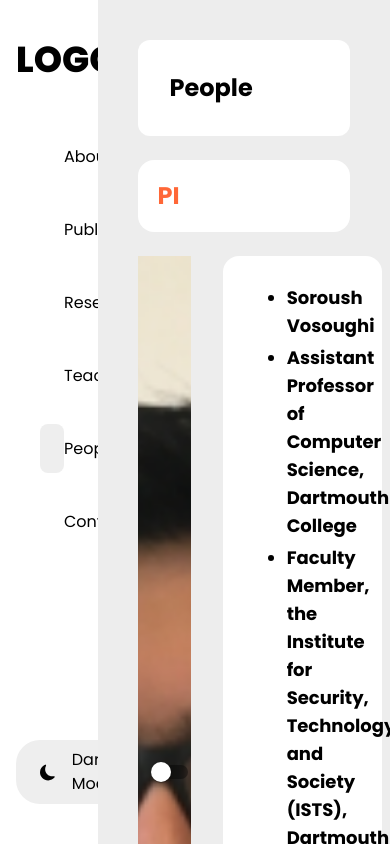
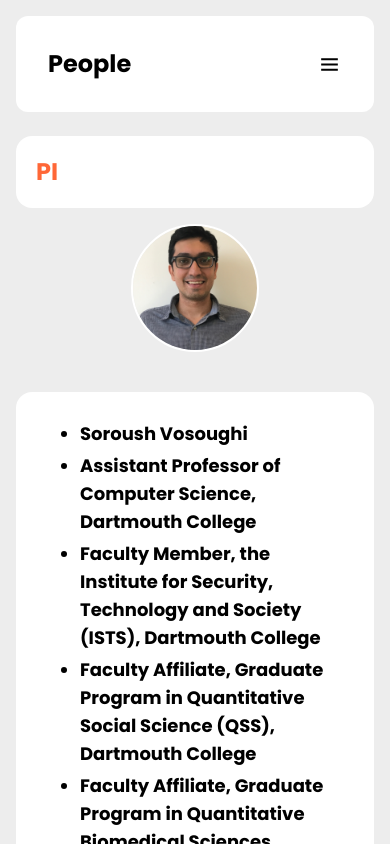
Before and after one commit to mugishap/minds-machines-society, a React (Vite) app: page /people in a window 390 px wide. Built offline with nearby package versions, Linux system fonts and the light colour scheme.

Commit message:
[feat]: Add responsiveness

```diff
--- a/index.html
+++ b/index.html
@@ -13,7 +13,7 @@
   <meta name="image" property="og:image"
     content="https://www.cs.dartmouth.edu/~soroush/images/all.jpeg" />
   <meta name="viewport" content="width=device-width, initial-scale=1.0" />
-  <link rel="shortcut icon" href="/favicon.png" />
+  <link rel="shortcut icon" href="/src/assets/images/logo.png" />
   <link rel="stylesheet" href="./src/index.css" />
 
   <link rel="preconnect" href="https://fonts.googleapis.com">
--- a/src/Pages.tsx
+++ b/src/Pages.tsx
@@ -11,6 +11,8 @@
 
 const Pages: React.FC<{}> = () => {
     const [theme, setTheme] = React.useState<'light' | 'dark'>("light")
+    const [showNavbar, setShowNavbar] = React.useState<boolean>(false)
+
     useEffect(() => {
         localStorage.setItem("theme", theme)
     }, [theme])
@@ -18,7 +20,9 @@
         <CommonContext.Provider
             value={{
                 theme,
-                setTheme
+                setTheme,
+                showNavbar,
+                setShowNavbar
             }}
         >
             <div className={`${theme === "dark" && "dark"}`}>
--- /dev/null
+++ b/src/components/navbar/MobileSidebar.tsx
@@ -0,0 +1,44 @@
+import React from 'react'
+import { CommonContext } from '../../context'
+import { sidebarLinks } from '../../utils/data'
+import { ISidebarLink } from '../../types'
+import { Link } from 'react-router-dom'
+import { BsFillMoonFill } from 'react-icons/bs'
+import { Switch } from '@mui/material'
+
+const MobileNavbar: React.FC = () => {
+  const { setShowNavbar } = React.useContext(CommonContext)
+  const { theme, setTheme } = React.useContext(CommonContext)
+
+  return (
+    <div className='absolute w-screen h-screen bg-black/70 backdrop-blur-sm z-10 '>
+      <div className="w-full h-full absolute z-20" onClick={() => setShowNavbar(false)}></div>
+      <div className='z-30 bg-white h-full w-8/12 sm:w-1/2 flex flex-col absolute top-0 left-0 shadow-lg justify-between px-4 py-10 dark:bg-[#202020]'>
+        <div>
+          <span className='font-extrabold text-4xl text-center dark:text-white'>LOGO</span>
+          <div className='flex flex-col px-6 mt-10 w-full'>
+            {
+              sidebarLinks.map((link: ISidebarLink, index: number) => {
+                return (
+                  <Link to={link.path} key={index} onClick={() => setShowNavbar(false)}>
+                    <button className={`flex w-full hover:bg-[#EEEEEE] hover:dark:bg-[#323232] items-center ${window.location.pathname === link.path && "bg-[#EEEEEE] dark:bg-[#323232]"} my-3 rounded-lg p-3`}>
+                      <link.icon size={25} className=' mr-3 dark:text-white' />
+                      <span className='dark:text-white'>{link.title}</span>
+                    </button>
+                  </Link>
+                )
+              })
+            }
+          </div>
+        </div>
+        <label htmlFor='mode-switcher' className='px-6 rounded-3xl cursor-pointer py-2 flex items-center bg-[#eee] w-fit'>
+          <BsFillMoonFill size={25} className='' />
+          <span className='mx-4'>Dark Mode</span>
+          <Switch onClick={() => setTheme(() => theme == "dark" ? "light" : "dark")} id='mode-switcher' color='primary' />
+        </label>
+      </div>
+    </div>
+  )
+}
+
+export default MobileNavbar
--- a/src/components/navbar/Navbar.tsx
+++ b/src/components/navbar/Navbar.tsx
@@ -1,10 +1,13 @@
 import React from 'react'
 import { sidebarLinks } from '../../utils/data'
 import { ISidebarLink } from '../../types'
+import { BiMenu } from 'react-icons/bi'
+import { CommonContext } from '../../context'
 
 const Navbar: React.FC = () => {
+    const { setShowNavbar } = React.useContext(CommonContext)
     return (
-        <div className='w-full rounded-xl bg-white dark:bg-[#323232] p-8'>
+        <div className='w-full rounded-xl bg-white dark:bg-[#323232] p-8 flex items-center justify-between'>
             <span className='font-bold text-2xl dark:text-white'>
                 {
                     sidebarLinks.map((link: ISidebarLink) =>
@@ -12,6 +15,7 @@
                     )
                 }
             </span>
+            <BiMenu size={25} className="flex cursor-pointer lg:hidden dark:text-white" onClick={() => setShowNavbar(true)} />
         </div>
     )
 }
--- a/src/components/sidebar/Sidebar.tsx
+++ b/src/components/sidebar/Sidebar.tsx
@@ -9,7 +9,7 @@
 const Sidebar: React.FC = () => {
     const { theme, setTheme } = React.useContext(CommonContext)
     return (
-        <div className='w-3/12 flex flex-col bg-white shadow-lg justify-between px-4 py-10 dark:bg-[#202020]'>
+        <div className='w-3/12 hidden lg:flex flex-col bg-white shadow-lg justify-between px-4 py-10 dark:bg-[#202020]'>
             <div>
                 <span className='font-extrabold text-4xl text-center dark:text-white'>LOGO</span>
                 <div className='flex flex-col px-6 mt-10 w-full'>
--- a/src/layout/Layout.tsx
+++ b/src/layout/Layout.tsx
@@ -1,16 +1,23 @@
 import React from 'react'
 import Sidebar from '../components/sidebar/Sidebar'
 import Navbar from '../components/navbar/Navbar'
+import { CommonContext } from '../context'
+import MobileNavbar from '../components/navbar/MobileSidebar'
 
 interface Props {
     children: React.ReactNode
 }
 
 const Layout: React.FC<Props> = ({ children }) => {
+    const { showNavbar } = React.useContext(CommonContext)
+
     return (
         <div className='w-full flex h-screen'>
+            {
+                showNavbar && <MobileNavbar />
+            }
             <Sidebar />
-            <div className='w-9/12 flex flex-col bg-[#EDEDED] dark:bg-[#222222] min-h-screen overflow-y-scroll p-10'>
+            <div className='w-full lg:w-9/12 flex flex-col bg-[#EDEDED] dark:bg-[#222222] min-h-screen overflow-y-scroll p-4 sm:p-10'>
                 <Navbar />
                 <div className='flex flex-col mt-6'>{children}</div>
             </div>
--- a/src/pages/people/People.tsx
+++ b/src/pages/people/People.tsx
@@ -8,9 +8,10 @@
     return (
         <Layout>
             <div className='p-5 rounded-2xl text-2xl bg-white w-full text-[#FF6737] font-bold dark:text-[#FFD337] dark:bg-[#323232]'>PI</div>
+            <img src={Profile} className='w-32 my-4 h-32 object-cover tab:hidden flex rounded-full border-white border-2 mx-auto' alt="Profile image" />
             <div className='w-full flex my-6 '>
-                <img src={Profile} className='mr-8 w-3/12 object-cover' alt="Profile image" />
-                <div className='bg-white flex flex-col p-6 w-9/12 px-12 rounded-2xl text-lg dark:text-white dark:bg-[#323232]'>
+                <img src={Profile} className='mr-8 w-3/12 object-cover tab:flex hidden' alt="Profile image" />
+                <div className='bg-white flex flex-col p-6 w-full tab:w-9/12 px-12 rounded-2xl text-lg dark:text-white dark:bg-[#323232]'>
                     <ul className='list-disc pl-4'>
                         <li className='font-bold my-1'>{profile.name}</li>
                         {
--- a/src/pages/research/Research.tsx
+++ b/src/pages/research/Research.tsx
@@ -24,7 +24,7 @@
                                             }
                                         </ul>
                                     </div>
-                                    <img src={research.image} className='w-52 h-52' alt={research.heading} />
+                                    <img src={research.image} className='smm20:flex hidden w-36 lg:w-52 h-36 lg:h-52' alt={research.heading} />
                                 </div>
                             </div>
                         )
--- a/src/pages/teaching/Teaching.tsx
+++ b/src/pages/teaching/Teaching.tsx
@@ -12,7 +12,7 @@
             {view === 'list' && teachings.map((teaching, index) => (
                 <span key={index} className='flex my-3 dark:text-white'><Link className='underline text-[#FF6737] mr-2 dark:text-[#FFD337]' to={teaching.url}>{teaching.title}</Link>{teaching.metadata}</span>
             ))}
-            {view === 'grid' && <div className='w-full grid grid-cols-3'>
+            {view === 'grid' && <div className='w-full grid grid-cols-1 dsm:grid-cols-2 md:grid-cols-3'>
                 {
                     teachings.map((teaching, index) => (
                         <span key={index} className='flex h-48 my-3 flex-col p-4 bg-white items-center w-11/12 rounded-xl dark:text-white dark:bg-[#323232]'><Link className='underline text-[#FF6737] mr-2 dark:text-[#FFD337]' to={teaching.url}>{teaching.title}</Link>{teaching.metadata}</span>
--- a/tailwind.config.js
+++ b/tailwind.config.js
@@ -10,11 +10,13 @@
     screens: {
       'mmsm': '360px',
       'msm': '435px',
+      'dsm': '510px',
       'smm20': '620px',
       'sm': '640px',
       'sm10': '650px',
       'md': '768px',
       'mlg': '800px',
+      'tab': '900px',
       'lg': '1024px',
       'plg': '1135px',
       'mxl': '1335px',
```
